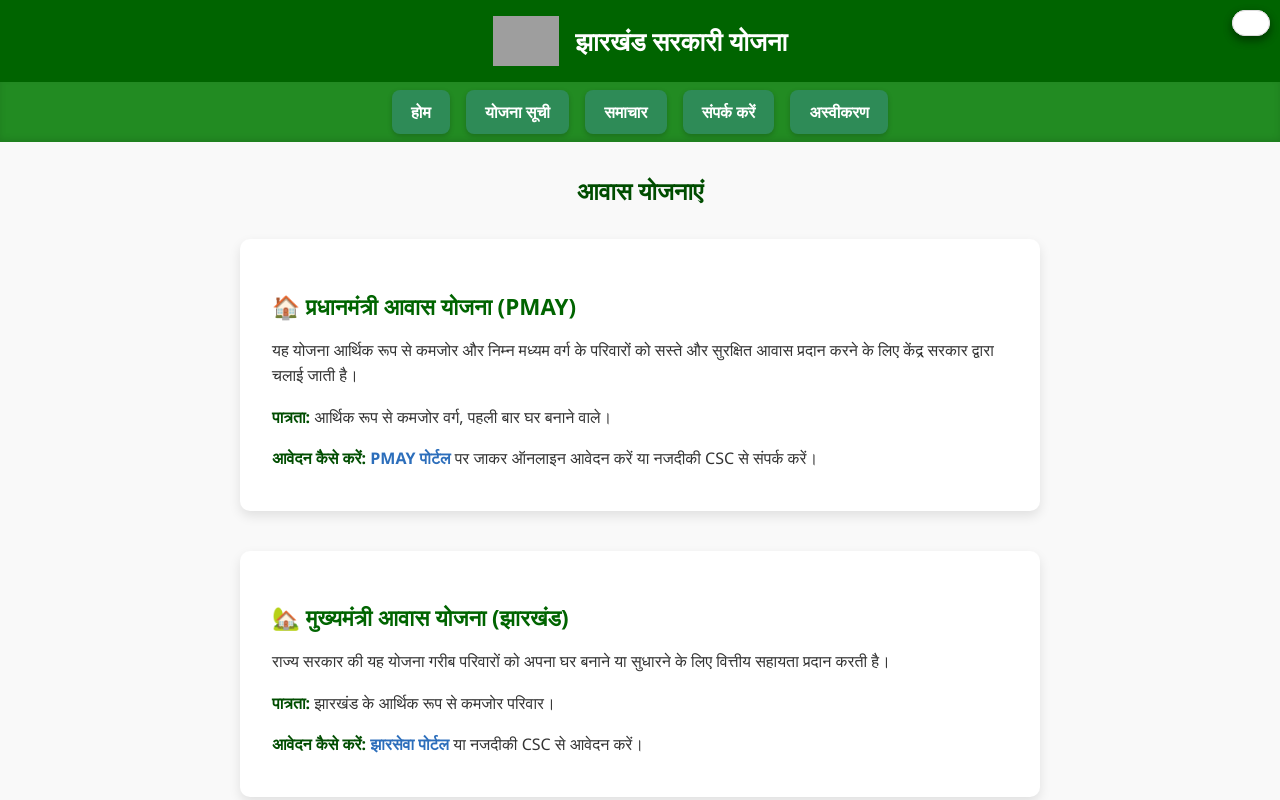
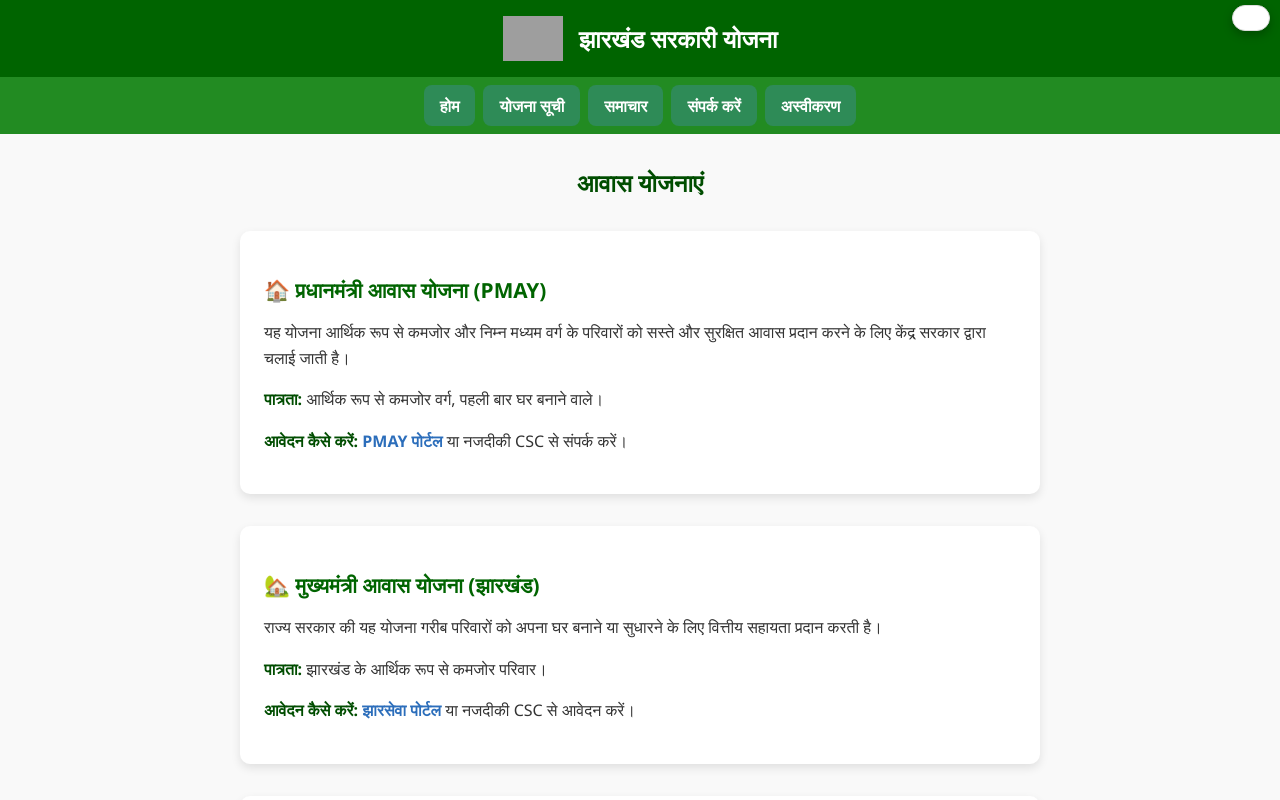
Before and after one commit to helpteemindia/jhpaperhelp, a plain HTML site: page aavas.list.html in a window 1280 px wide. Shown: the top 800 px of the page. Drawn offline with Linux system fonts and the light colour scheme; grey boxes are pictures that could not be loaded.

Commit message:
Update aavas.list.html

```diff
--- a/aavas.list.html
+++ b/aavas.list.html
@@ -2,8 +2,9 @@
 <html lang="hi">
 <head>
   <meta charset="UTF-8" />
-  <meta name="viewport" content="width=device-width, initial-scale=1" />
+  <meta name="viewport" content="width=device-width, initial-scale=1.0" />
   <title>आवास योजनाएं - झारखंड सरकारी योजना</title>
+  <link rel="stylesheet" href="translate.css">
   <style>
     body {
       margin: 0;
@@ -11,151 +12,164 @@
       background-color: #f9f9f9;
       color: #333;
     }
+
     header {
       background-color: #006400;
       color: white;
       padding: 1rem 1.5rem;
       display: flex;
       align-items: center;
-      justify-content: space-between;
-      box-shadow: 0 3px 6px rgba(0,0,0,0.2);
+      justify-content: center;
+      gap: 1rem;
+      flex-wrap: wrap;
+      text-align: center;
     }
+
     header img {
-      height: 50px;
+      height: 45px;
+      width: auto;
     }
+
     header h1 {
       margin: 0;
-      font-size: 1.6rem;
-      font-weight: 700;
+      font-size: 1.5rem;
     }
+
     nav {
       background-color: #228B22;
-      box-shadow: inset 0 -3px 6px rgba(0,0,0,0.1);
     }
+
     nav ul {
       list-style: none;
       display: flex;
       justify-content: center;
       margin: 0;
-      padding: 0;
+      padding: 0.5rem;
+      flex-wrap: wrap;
+      gap: 0.5rem;
     }
+
     nav li a {
       color: white;
       text-decoration: none;
       font-weight: bold;
       display: block;
-  padding: 0.7rem 1.2rem;
-  margin: 0.5rem;
+      padding: 0.6rem 1rem;
       border-radius: 8px;
       background-color: #2e8b57;
       transition: background-color 0.3s, transform 0.2s;
-  box-shadow: 0 2px 5px rgba(0,0,0,0.2);
+      font-size: 1rem;
     }
 
     nav li a:hover {
       background-color: #1e7e34;
-  color: #fff;
       transform: scale(1.05);
+    }
+
+    #google_translate_element {
+      position: fixed;
+      top: 5px;
+      right: 10px;
+      z-index: 999;
     }
 
     .container {
       max-width: 800px;
-      margin: 2rem auto 3rem;
+      margin: 2rem auto;
       padding: 0 1rem;
     }
+
     h2 {
       color: #004d00;
       text-align: center;
       margin-bottom: 2rem;
-      font-weight: 700;
     }
+
     .scheme {
       background-color: white;
-      padding: 1.8rem 2rem;
-      margin-bottom: 2.5rem;
+      padding: 1.5rem;
+      margin-bottom: 2rem;
       border-radius: 10px;
-      box-shadow: 0 5px 12px rgba(0,0,0,0.1);
+      box-shadow: 0 4px 10px rgba(0,0,0,0.1);
       transition: transform 0.2s ease;
     }
+
     .scheme:hover {
       transform: translateY(-5px);
-      box-shadow: 0 10px 18px rgba(0,0,0,0.15);
+      box-shadow: 0 8px 16px rgba(0,0,0,0.15);
     }
+
     .scheme h3 {
       color: #006400;
-      font-size: 1.4rem;
-      margin-bottom: 12px;
+      font-size: 1.3rem;
+      margin-bottom: 1rem;
       display: flex;
       align-items: center;
-      gap: 0.6rem;
+      gap: 0.5rem;
     }
+
     .scheme p {
       line-height: 1.6;
-      margin-bottom: 10px;
       font-size: 1rem;
     }
+
     .scheme p strong {
       color: #004d00;
     }
+
     .scheme a {
       color: #2c6ebb;
       text-decoration: none;
       font-weight: 600;
     }
+
     .scheme a:hover {
       text-decoration: underline;
     }
+
     footer {
       background-color: #006400;
       color: white;
       text-align: center;
-      padding: 1rem 0;
+      padding: 1rem;
       font-size: 0.9rem;
-      user-select: none;
+      margin-top: 3rem;
     }
-    header {
-  background-color: #006400;
-  color: white;
-  padding: 1rem;
-  display: flex;
-  align-items: center;
-  justify-content: center; /* Center horizontally */
-  gap: 1rem; /* Space between logo and title */
-  flex-wrap: wrap; /* So mobile me neeche aa jaye agar jagah kam ho */
-  text-align: center;
+
+    @media (max-width: 600px) {
+      header h1 {
+        font-size: 1.2rem;
       }
-    @media (max-width: 480px) {
-      header h1 {
-        font-size: 1.3rem;
-      }
+
       nav li a {
-        padding: 0.8rem 1rem;
+        padding: 0.5rem 0.8rem;
         font-size: 0.9rem;
       }
+
       .scheme h3 {
-        font-size: 1.2rem;
+        font-size: 1.1rem;
       }
+
       .scheme p {
         font-size: 0.95rem;
       }
     }
   </style>
 </head>
-<link rel="stylesheet" href="translate.css">
+
+<body>
+  <!-- Translate -->
   <div id="google_translate_element"></div>
   <script src="translate.js"></script>
   <script src="//translate.google.com/translate_a/element.js?cb=googleTranslateElementInit"></script>
 
-<body>
-  <!-- Google Translate Button -->
-  <div id="google_translate_element"></div>
-
-
+  <!-- Header -->
   <header>
-    <img src="jharkhand.png" alt="Jharkhand Logo">
+    <img src="jharkhand.png" alt="Jharkhand Logo" />
     <h1>झारखंड सरकारी योजना</h1>
   </header>
 
+  <!-- Nav -->
   <nav>
     <ul>
       <li><a href="index.html">होम</a></li>
@@ -166,6 +180,7 @@ nav li a:hover {
     </ul>
   </nav>
 
+  <!-- Content -->
   <div class="container">
     <h2>आवास योजनाएं</h2>
 
@@ -173,14 +188,14 @@ nav li a:hover {
       <h3>🏠 प्रधानमंत्री आवास योजना (PMAY)</h3>
       <p>यह योजना आर्थिक रूप से कमजोर और निम्न मध्यम वर्ग के परिवारों को सस्ते और सुरक्षित आवास प्रदान करने के लिए केंद्र सरकार द्वारा चलाई जाती है।</p>
       <p><strong>पात्रता:</strong> आर्थिक रूप से कमजोर वर्ग, पहली बार घर बनाने वाले।</p>
-    <p><strong>आवेदन कैसे करें:</strong> <a href="https://pmaymis.gov.in" target="_blank" rel="noopener">PMAY पोर्टल</a> पर जाकर ऑनलाइन आवेदन करें या नजदीकी CSC से संपर्क करें।</p>
+      <p><strong>आवेदन कैसे करें:</strong> <a href="https://pmaymis.gov.in" target="_blank">PMAY पोर्टल</a> या नजदीकी CSC से संपर्क करें।</p>
     </div>
 
     <div class="scheme">
       <h3>🏡 मुख्यमंत्री आवास योजना (झारखंड)</h3>
       <p>राज्य सरकार की यह योजना गरीब परिवारों को अपना घर बनाने या सुधारने के लिए वित्तीय सहायता प्रदान करती है।</p>
       <p><strong>पात्रता:</strong> झारखंड के आर्थिक रूप से कमजोर परिवार।</p>
-    <p><strong>आवेदन कैसे करें:</strong> <a href="https://jharsewa.jharkhand.gov.in" target="_blank" rel="noopener">झारसेवा पोर्टल</a> या नजदीकी CSC से आवेदन करें।</p>
+      <p><strong>आवेदन कैसे करें:</strong> <a href="https://jharsewa.jharkhand.gov.in" target="_blank">झारसेवा पोर्टल</a> या नजदीकी CSC से आवेदन करें।</p>
     </div>
 
     <div class="scheme">
@@ -198,9 +213,9 @@ nav li a:hover {
     </div>
   </div>
 
+  <!-- Footer -->
   <footer>
     यह जानकारी झारखंड के नागरिकों को लाभ पहुंचाने के उद्देश्य से प्रस्तुत की गई है।
   </footer>
-
 </body>
 </html>
```
Lines whose indentation alone changed are shown as unchanged.
